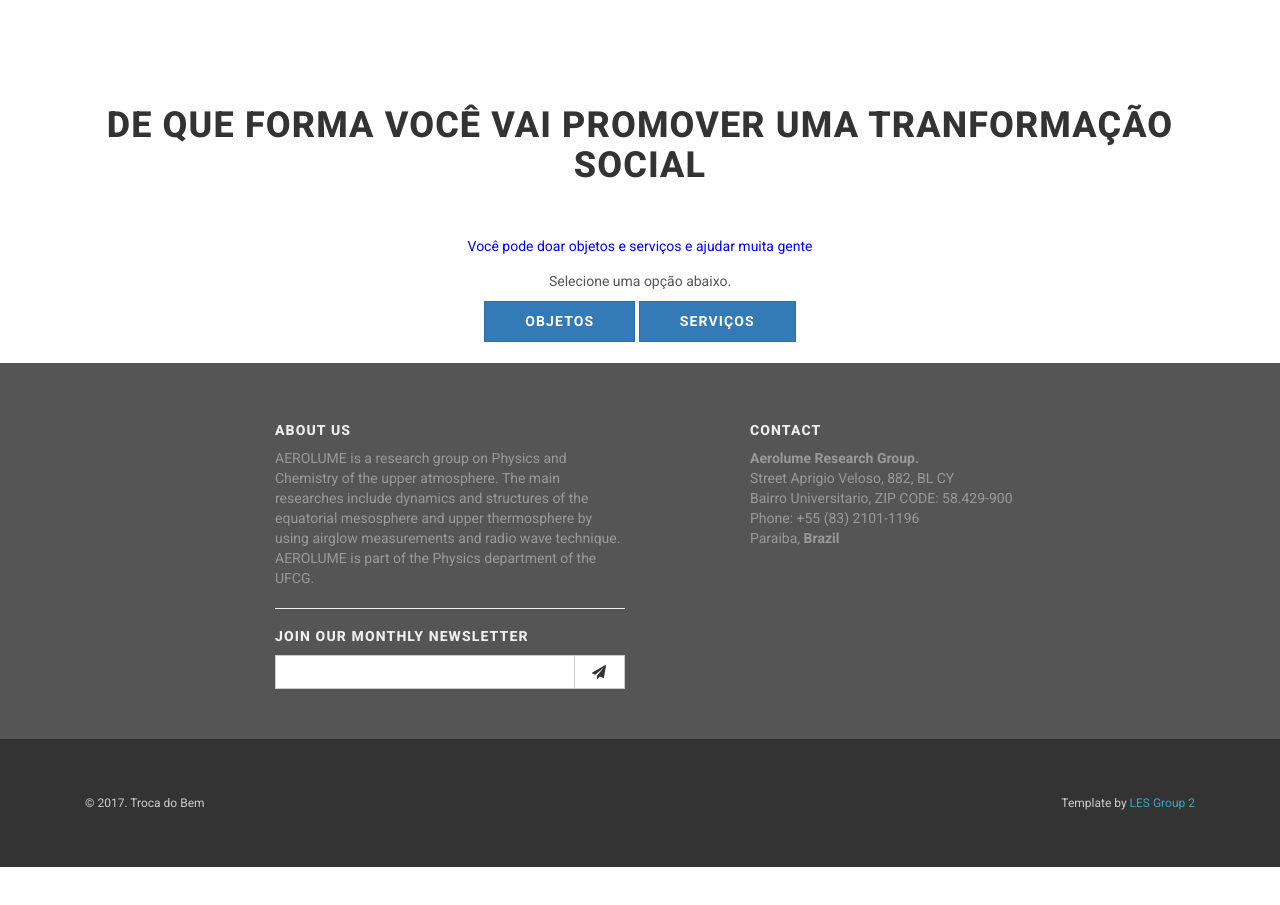
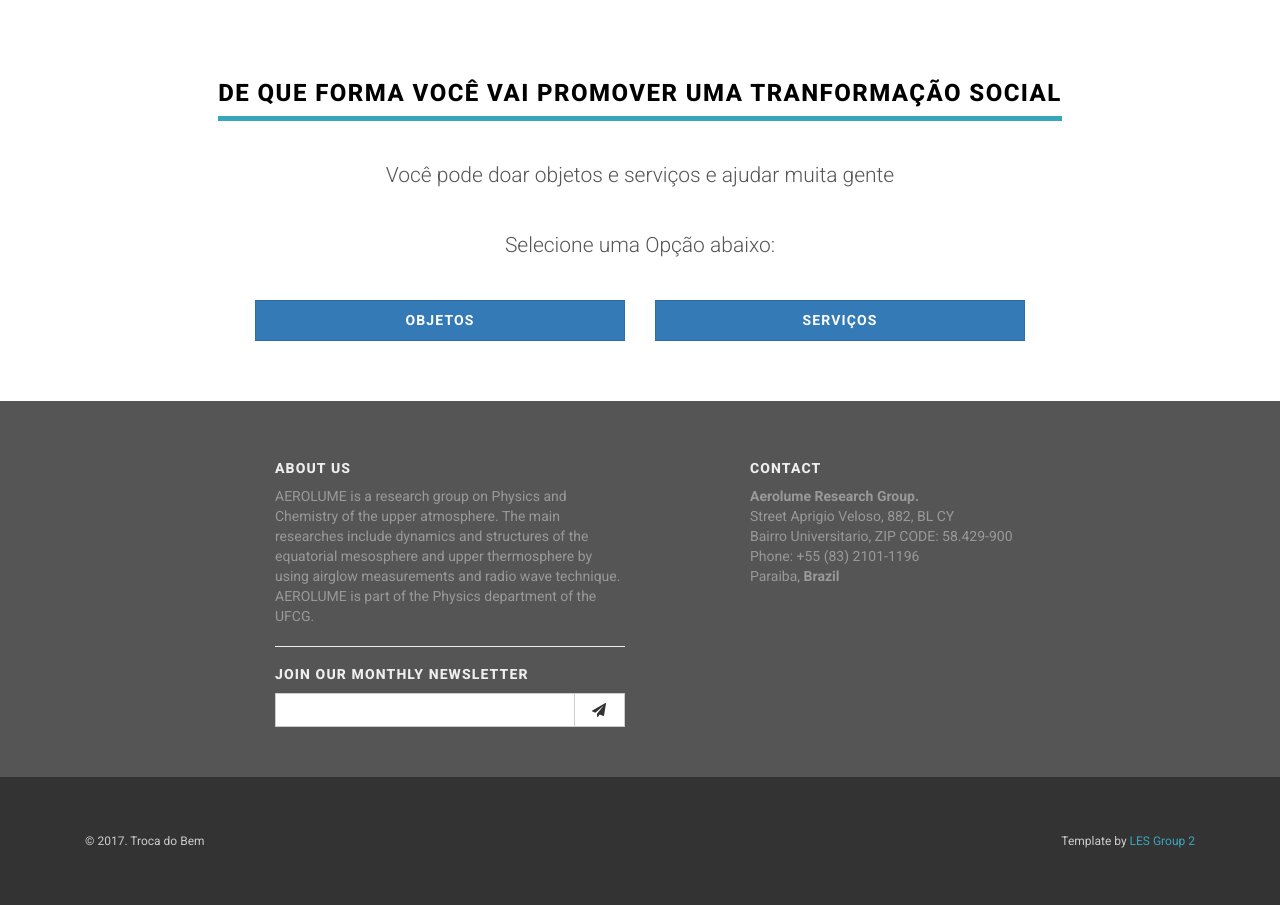
Before and after one commit to SauloNascimento/TrocaDoBem, a Django app: template app/templates/cadastros/doacaoanonima.html in a window 1280 px wide. Shown: the part 111-1016 px from the top of the page. Before the commit the page ends 978 px from the top, so only its background shows below. Run offline with Django 3.2, Linux system fonts and the light colour scheme; the template is opened without the code that fills it, so the values that code supplies are empty; some libraries are stand-ins or nearby versions.

Commit message:
Doação Anonima

```diff
--- a/app/templates/cadastros/doacaoanonima.html
+++ b/app/templates/cadastros/doacaoanonima.html
@@ -2,38 +2,36 @@
 {% load staticfiles %}
 
 {% block content %}
+    <div class="container text-center">
+        <div class="row" style="margin-top: 60px; margin-bottom: 60px;">
+            <div class="row">
+                <div class="col-md-12">
+                    <div class="heading">
+                        <h3 style="color: #000" class="text-center">De que forma você vai promover uma tranformação social</h3>
+                    </div>
+                </div>
+            </div>
+            <div class="row"  class="text-center">
+                <div class="col-md-12">
+                    <p class="lead" class="text-center"> Você pode doar objetos e serviços e ajudar muita gente</p>
+                </div>
+            </div>
+            <div class="row">
+                <div class="col-md-12">
+                    <p class="lead" class="text-center">
+                        Selecione uma Opção abaixo:
+                    </p>
+                </div>
+            </div>
+            <div class="row">
+                <div class="col-sm-4 col-sm-offset-2">
+                    <a class="btn btn-primary btn-lg btn-block" href="#">Objetos</a>
+                </div>
+                <div class="col-sm-4">
+                    <a class="btn btn-primary btn-lg btn-block" href="#">Serviços</a>
+                </div>
+            </div>
+        </div>
+    </div>
 
-    <p>
-   <div class="container">
-    <div class="row" style="margin-top: 60px;">
-		<div class="col-sm-20 text-center">
-
-
-                		<div class="panel">
-        	    <div class="panel-heading">
-                    <h1>De que forma você vai promover uma tranformação social</h1>
-        	    </div>
-                <div class="panel-body">
-    <font color="blue">Você pode doar objetos e serviços e ajudar muita gente</font>
-
-
-
-                </div>
-
-
-<body>
- <p> Selecione uma opção abaixo.</p>
-    <a class="btn btn-primary btn-lg" href="#">Objetos</a>
-
-    <a class="btn btn-primary btn-lg" href="#">Serviços</a>
-  </body>
-
-
-			    	</fieldset>
-			      	</form>
-			    </div>
-			</div>
-		</div>
-	</div>
-</div>
 {% endblock %}
```
Also changed, not shown: db.sqlite3 (deleted), 2 other files.
